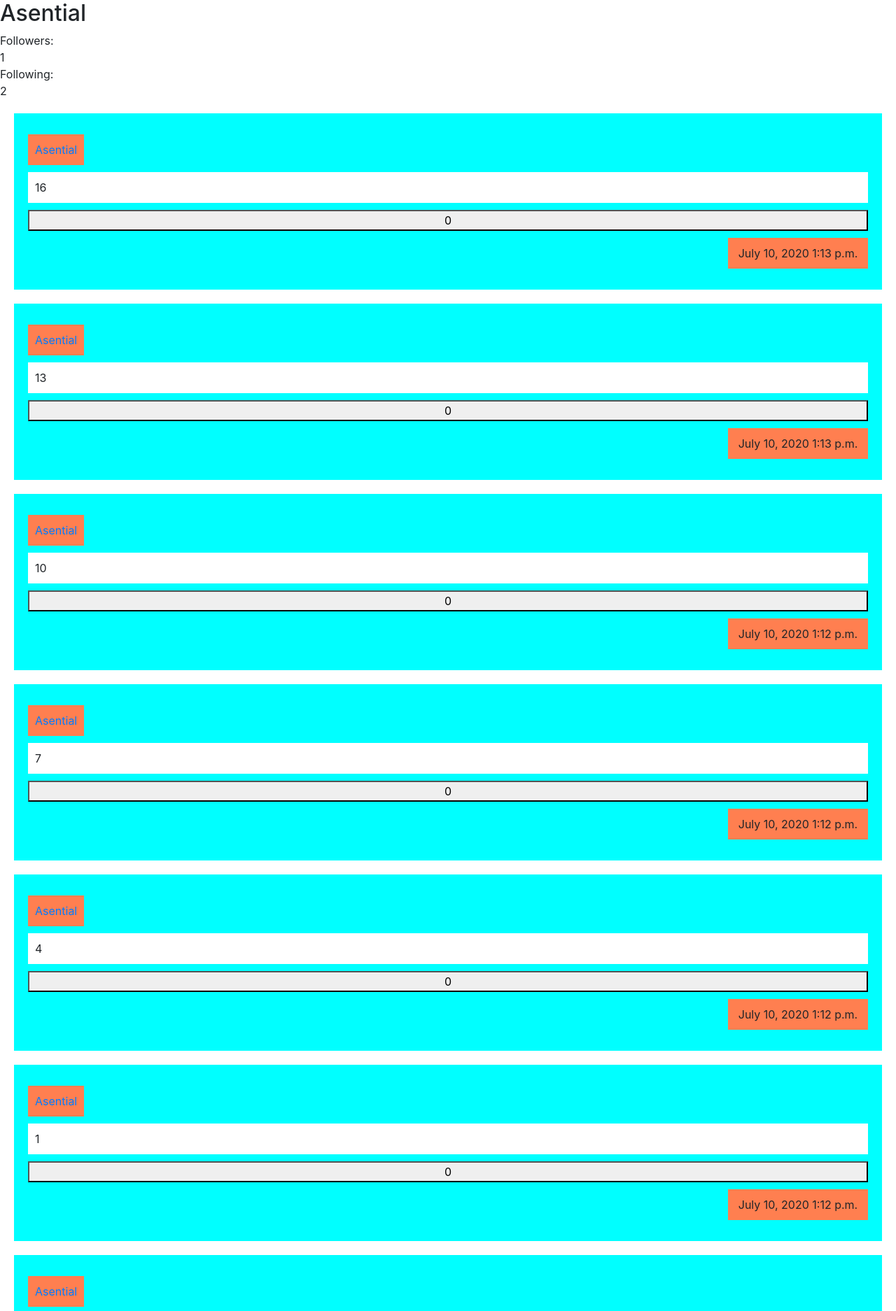
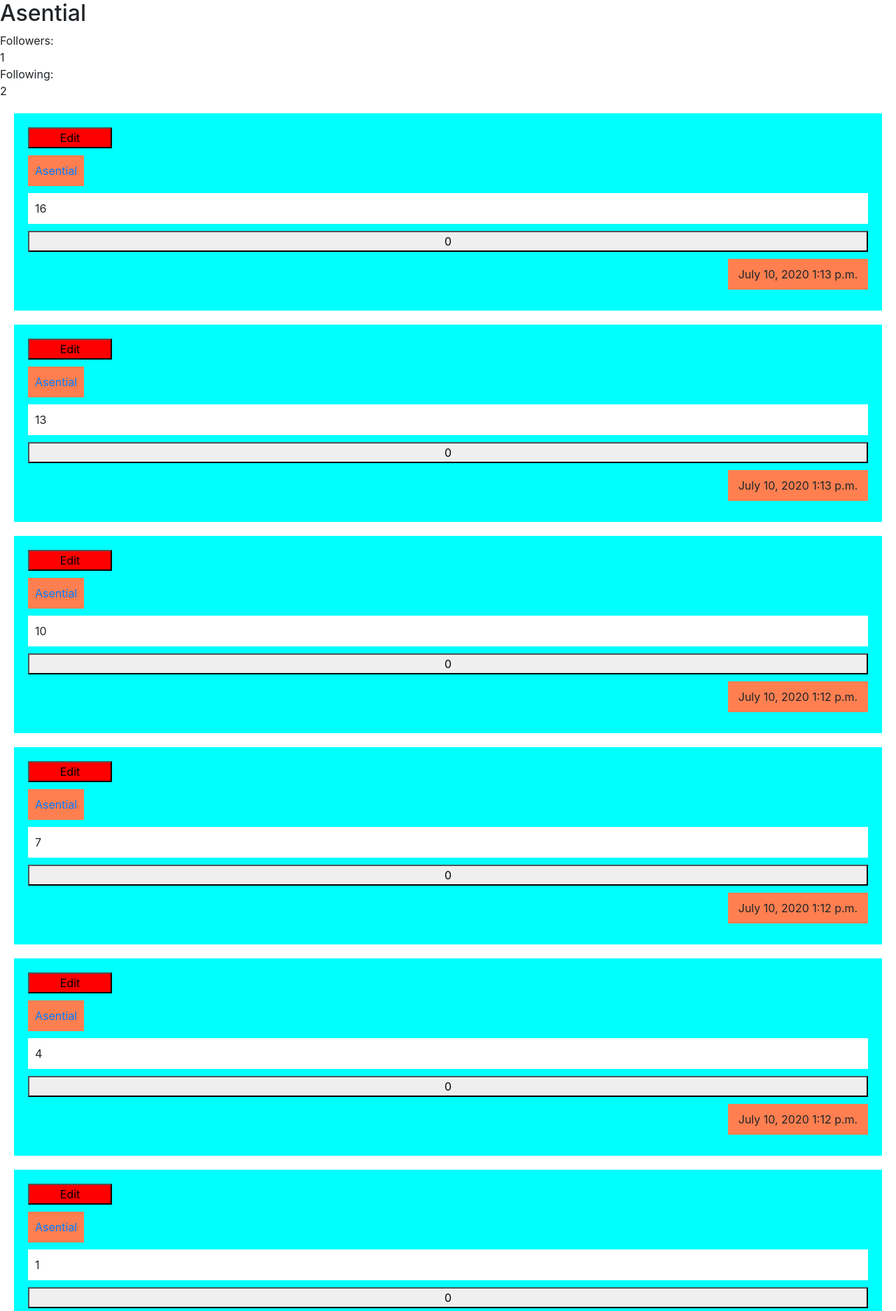
Before and after one commit to Asential/Daak, a Django app: a page that uses network/templates/network/profile.html in a window 1280 px wide. Shown: the part 56-1930 px from the top of the page at 70% size. Run offline with Django 3.2, Linux system fonts and the light colour scheme; a user stored in the database is signed in; data comes from the database, SQL or seed files in the repository; both versions use the stored data as it was after the commit; some libraries are stand-ins or nearby versions.

Commit message:
Update-6
Added
-Edit button
-Preplaced text
-No reload required for saving
-Fetch cross checks the post user and current user to prevent others from editing

```diff
--- a/network/static/network/index.js
+++ b/network/static/network/index.js
@@ -18,6 +18,15 @@ document.addEventListener('DOMContentLoaded', function() {
         unfollow(this)
     });
 
+    $('body').on('click', '.edit', function(){
+        console.log("Editing")
+        edit(this)
+    });
+
+    $('body').on('click', '.save', function(){
+        console.log("Saved")
+        save(this)
+    });
 
 });
 
@@ -75,3 +84,30 @@ function dislike(post){
     data = fetch(`/dislikes/${post.id}`)
 
 }
+
+function edit(post){
+    content = $(`div[name=${post.id}]`)
+    console.log(content.html())
+    data = content.html()
+    content.html(`<textarea id='${post.id}'>${data}</textarea>`)
+
+    info = $(post)
+    info.html('Save')
+    info.removeClass('edit')
+    info.addClass('save')
+}
+
+function save(post){
+    content = $(`div[name=${post.id}]`)
+    newdata = $(`textarea[id=${post.id}]`).val()
+    console.log(newdata)
+    content.html(newdata)
+
+
+    info = $(post)
+    info.html('Edit')
+    info.removeClass('save')
+    info.addClass('edit')
+
+    data = fetch(`/save/${post.id}/${newdata}`)
+}
--- a/network/static/network/styles.css
+++ b/network/static/network/styles.css
@@ -30,6 +30,11 @@
     background-color: greenyellow;
 }
 
+.edit, .save{
+    width: 10%;
+    background-color: red;
+}
+
 .row{
     margin: 10px 0;
 }
--- a/network/templates/network/profile.html
+++ b/network/templates/network/profile.html
@@ -27,27 +27,22 @@
     </div>
 
     {% for post in posts %}
+    <div class="post">
+        {% if post.user == request.user %}
+            <button id="{{post.id}}" class="edit">Edit</button>
+        {% endif %}
+        <div class="user"><a href="{% url 'profile' post.user %}">{{post.user}}</a></div>
+        <div name={{post.id}} class="content">{{post.content}}</div>
         {% if post in liked %}
-            <div class="post">
-                <div class="user"><a href="{% url 'profile' post.user %}">{{post.user}}</a></div>
-                <div class="content">{{post.content}}</div>
                 <button class="dislike" id="{{post.id}}">{{post.likes}}</button>
-                <f class="row">
-                    <div class="col-10"></div>
-                    <div class="timestamp col-2">{{post.date}} {{post.time}}</div>
-                </f>
-            </div>
         {% else %}
-            <div class="post">
-                <div class="user"><a href="{% url 'profile' post.user %}">{{post.user}}</a></div>
-                <div class="content">{{post.content}}</div>
                 <button class="like" id="{{post.id}}">{{post.likes}}</button>
-                <f class="row">
-                    <div class="col-10"></div>
-                    <div class="timestamp col-2">{{post.date}} {{post.time}}</div>
-                </f>
-            </div>
         {% endif %}
+        <f class="row">
+            <div class="col-10"></div>
+            <div class="timestamp col-2">{{post.date}} {{post.time}}</div>
+        </f>
+    </div>
     {% endfor %}
 
 {% else %}
--- a/network/urls.py
+++ b/network/urls.py
@@ -16,6 +16,8 @@ urlpatterns = [
     path("follow/<username>", views.follow, name="follow"),
     path("unfollow/<username>", views.unfollow, name="unfollow"),
 
+    path("save/<int:id>/<data>", views.save, name="save"),
+
     path("likes/<int:id>", views.likes, name="likes"),
     path("dislikes/<int:id>", views.dislikes, name="dislikes")
 
--- a/network/views.py
+++ b/network/views.py
@@ -210,4 +210,15 @@ def following(request):
             "posts": postlist,
             "liked": likedlist
         })
-    # posts = Post.objects.all().filter(user = user.id).order_by('-id')
+
+def save(request, id, data):
+    post = Post.objects.get(id=id)
+    if request.user == post.user:
+        print( "Old data: " + str(post.content))
+        post.content = data
+        post.save()
+        print( "New data: " + str(post.content))
+        return HttpResponse('')
+    else:
+        print("Error, You can't edit that!")
+        return HttpResponse('')
```
Also changed, not shown: network/templates/network/following.html (+4 -12 lines), network/templates/network/index.html (+11 -16 lines), db.sqlite3, network/templates/network/all.html (deleted).
